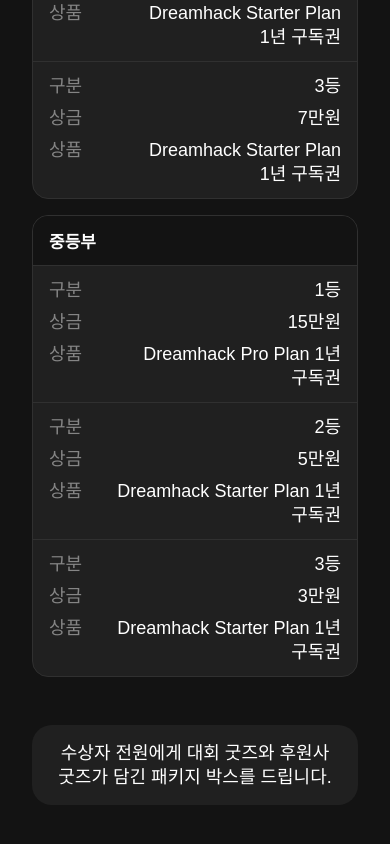
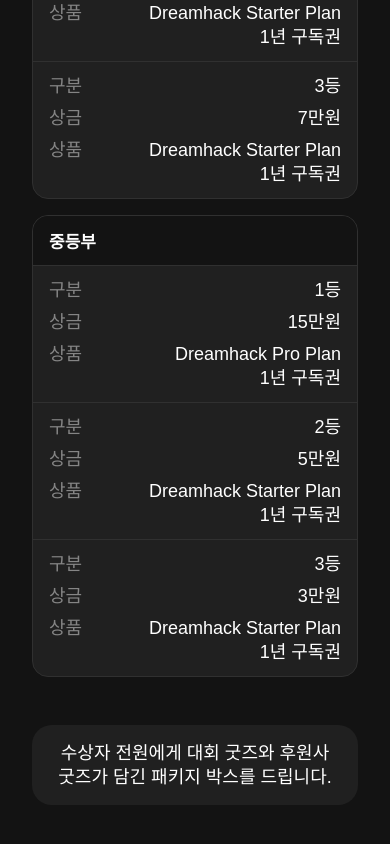
Before and after one commit to layer7-kr/Layer7CTF-2025-Landing, a React (Vite) app: page / in a window 390 px wide. Shown: the part 6285-7129 px from the top of the page. Built offline with nearby package versions, Linux system fonts and the light colour scheme; a web font is replaced by a local one.

Commit message:
Refactor Money component to improve code readability by formatting product entries and enhancing text display with pre-line styling for better layout. Cleaned up unused styles in the associated SCSS file.

```diff
--- a/src/components/home/money/index.tsx
+++ b/src/components/home/money/index.tsx
@@ -14,8 +14,16 @@
       src: "/images/goods/dreamhack_starter.png",
       alt: "상품 [드림핵 스타터 1년 구독권]",
     },
-    { id: 2, src: "/images/goods/airpods.png", alt: "상품 [AirPods 4 노이즈캔슬링]" },
-    { id: 3, src: "/images/goods/dreamhack_battery.png", alt: "상품 [드림핵 보조배터리]" },
+    {
+      id: 2,
+      src: "/images/goods/airpods.png",
+      alt: "상품 [AirPods 4 노이즈캔슬링]",
+    },
+    {
+      id: 3,
+      src: "/images/goods/dreamhack_battery.png",
+      alt: "상품 [드림핵 보조배터리]",
+    },
     { id: 5, src: "/images/goods/pad.png", alt: "상품 [드림핵 장패드]" },
   ];
 
@@ -360,7 +368,9 @@
                     <div className={s.card_row}>
                       <Typo.Body className={s.label}>상품</Typo.Body>
                       <Typo.Body>
-                        {extractGoods(Prize.middle.first.prize)}
+                        <span style={{ whiteSpace: "pre-line" }}>
+                          {extractGoods(Prize.middle.first.prize)}
+                        </span>
                       </Typo.Body>
                     </div>
                   </div>
@@ -378,7 +388,9 @@
                     <div className={s.card_row}>
                       <Typo.Body className={s.label}>상품</Typo.Body>
                       <Typo.Body>
-                        {extractGoods(Prize.middle.second.prize)}
+                        <span style={{ whiteSpace: "pre-line" }}>
+                          {extractGoods(Prize.middle.second.prize)}
+                        </span>
                       </Typo.Body>
                     </div>
                   </div>
@@ -396,7 +408,9 @@
                     <div className={s.card_row}>
                       <Typo.Body className={s.label}>상품</Typo.Body>
                       <Typo.Body>
-                        {extractGoods(Prize.middle.third.prize)}
+                        <span style={{ whiteSpace: "pre-line" }}>
+                          {extractGoods(Prize.middle.third.prize)}
+                        </span>
                       </Typo.Body>
                     </div>
                   </div>
--- a/src/components/home/money/style.module.scss
+++ b/src/components/home/money/style.module.scss
@@ -74,7 +74,6 @@
     }
 
     th:last-child, td:last-child {
-        flex:1;
         min-width: 0;
         white-space: normal;
         overflow-wrap: anywhere;
@@ -302,7 +301,6 @@
         .card_row:last-child {
             // 값 요소가 라벨 다음에 오므로, 해당 요소를 넓혀 우측 정렬
             .label + * {
-                flex: 1;
                 text-align: right;
             }
         }
```
Also changed, not shown: 1 other file (tests, documents, lock files or other folders).
